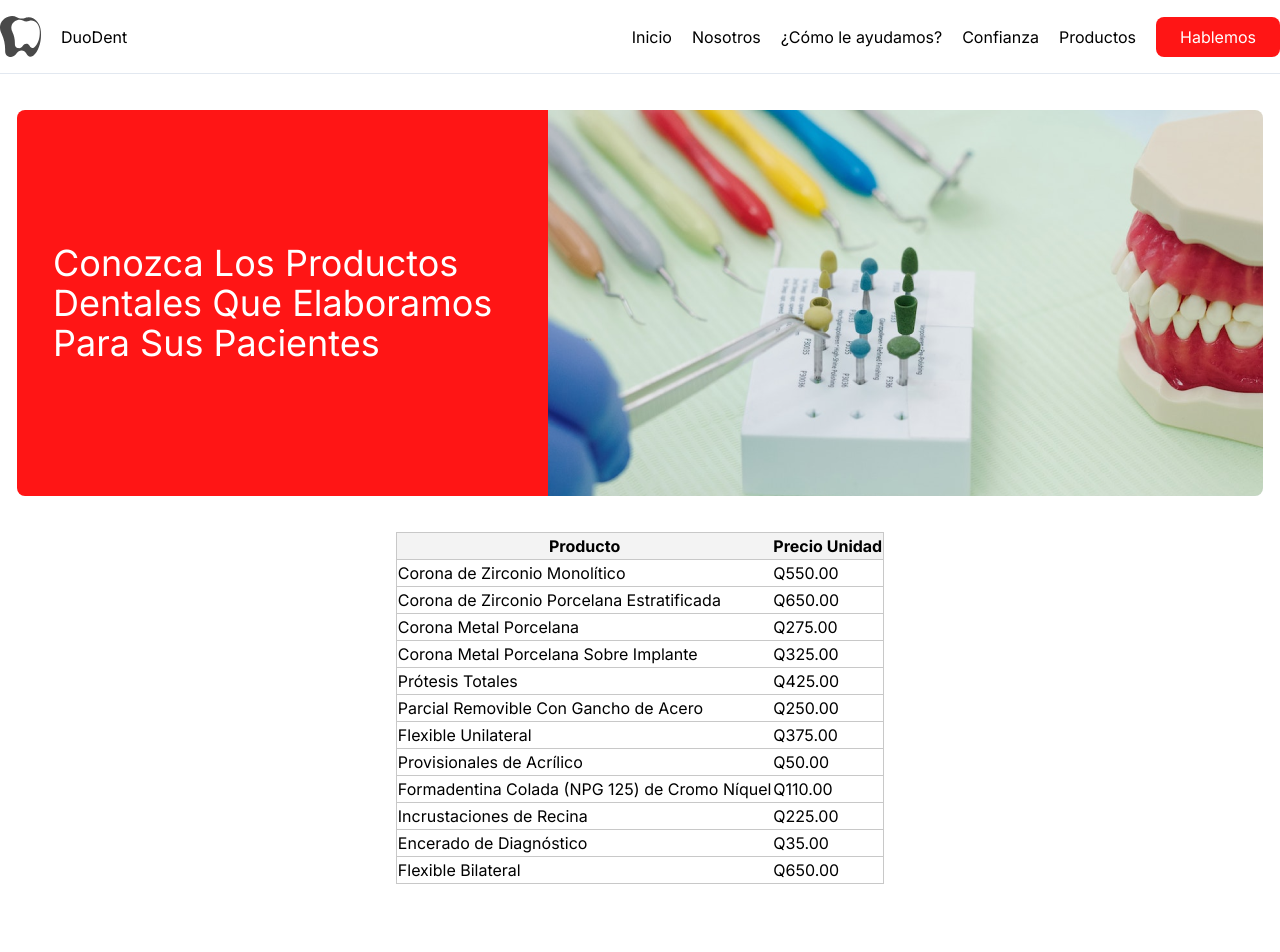
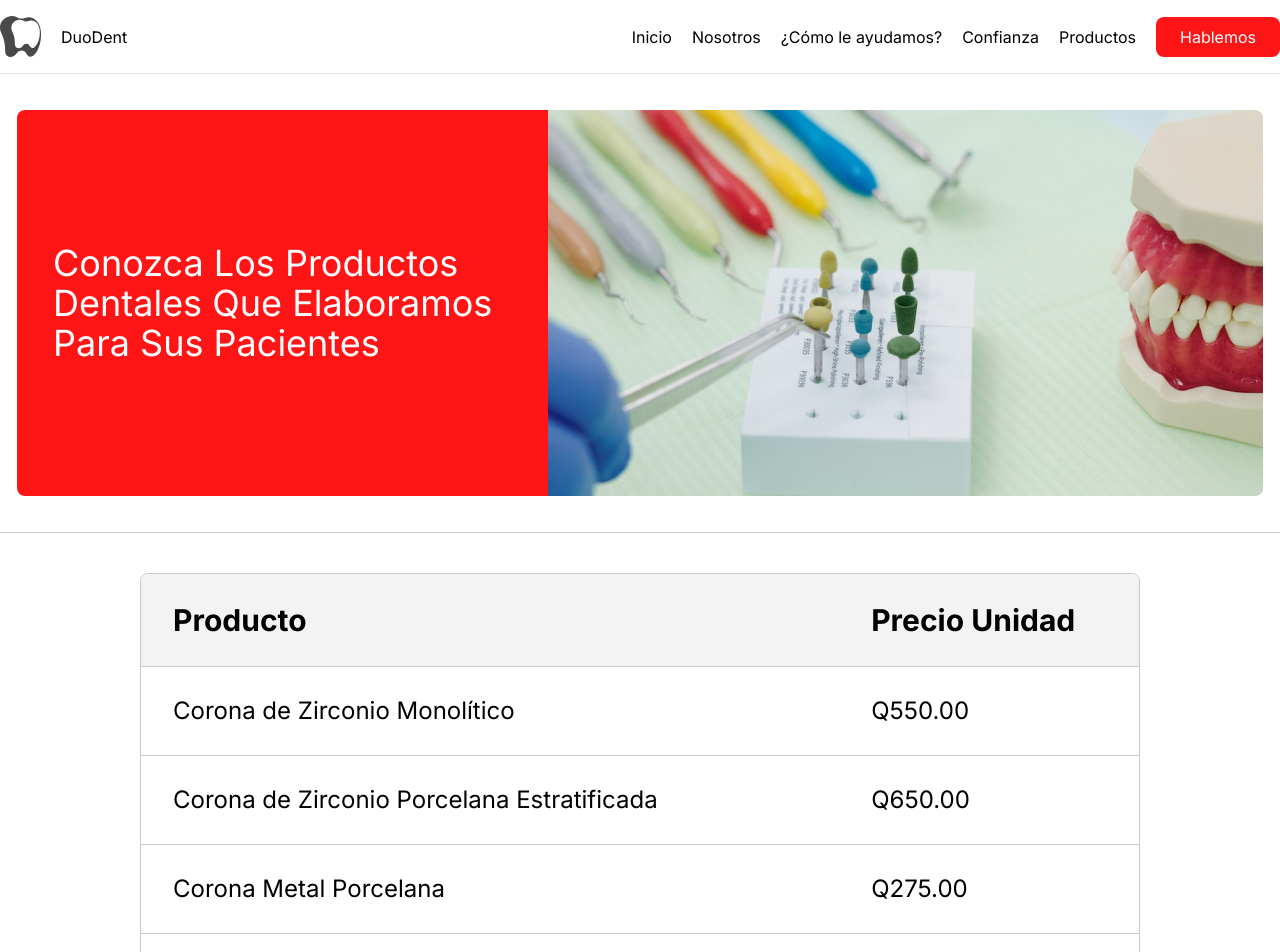
Before and after one commit to HyperMonkey3D/duodent-lab, a Next.js app: page /productos in a window 1280 px wide. Shown: the top 952 px of the page. Built offline with nearby package versions, Linux system fonts and the light colour scheme.

Commit message:
completed markup

```diff
--- a/components/sections/PriceList.tsx
+++ b/components/sections/PriceList.tsx
@@ -1,14 +1,18 @@
 import { works } from "@/app/utils/data"
 
 const PriceList = () => {
+
+
+
     return(
-        <section>
-            <div className="container mx-auto">
-                <table className="mx-auto ">
-                    <thead className="border-t border-r border-l border-duo-stroke  bg-duo-light-gray">
-                        <tr>
-                            <th>Producto</th>
-                            <th>Precio Unidad</th>
+        <section className="border-y border-duo-stroke py-10">
+            <div className="container mx-auto ">
+                <div className="w-[1000px] mx-auto border border-duo-stroke rounded-lg">
+                    <table className="mx-auto w-full table-auto h-[700px] ">
+                        <thead className=" h-[50px] ">
+                            <tr >
+                                <th className="text-3xl text-left px-8 py-7 bg-duo-light-gray border-0 rounded-tl-lg">Producto</th>
+                                <th className="text-3xl text-left px-8 py-7 bg-duo-light-gray border-0 rounded-tr-lg">Precio Unidad</th>
                             </tr>
                         </thead>
                         <tbody>
@@ -17,9 +21,9 @@ const PriceList = () => {
                                 .map((item) => {
                                     const {index, product, price} = item
                                     return(
-                                    <tr key={index} className="border  border-duo-stroke">
-                                        <td >{product}</td>
-                                        <td>Q{(price)}</td>
+                                            <tr key={index} >
+                                                <td className="text-2xl text-left border-t border-duo-stroke px-8 py-7">{product}</td>
+                                                <td className="text-2xl text-left border-t border-duo-stroke px-8 py-7">Q{price}</td>
                                             </tr>
                                     )
                                 })
@@ -27,6 +31,8 @@ const PriceList = () => {
                         </tbody>
                     </table>
                 </div>
+
+            </div>
         </section>
     )
 }
```
Lines whose indentation alone changed are shown as unchanged.
